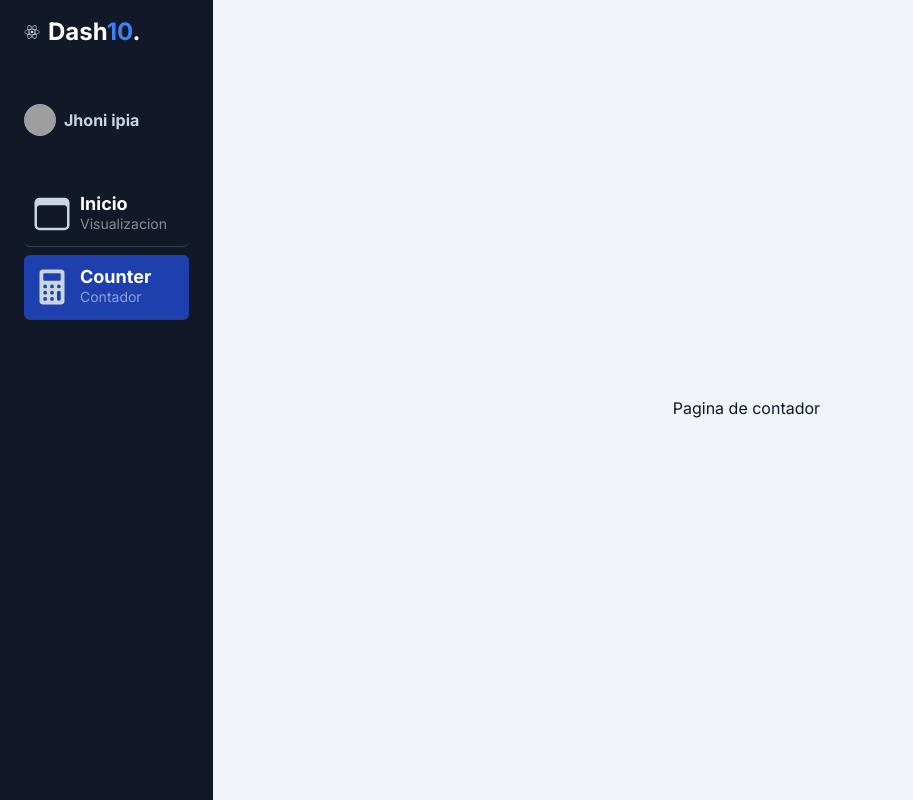
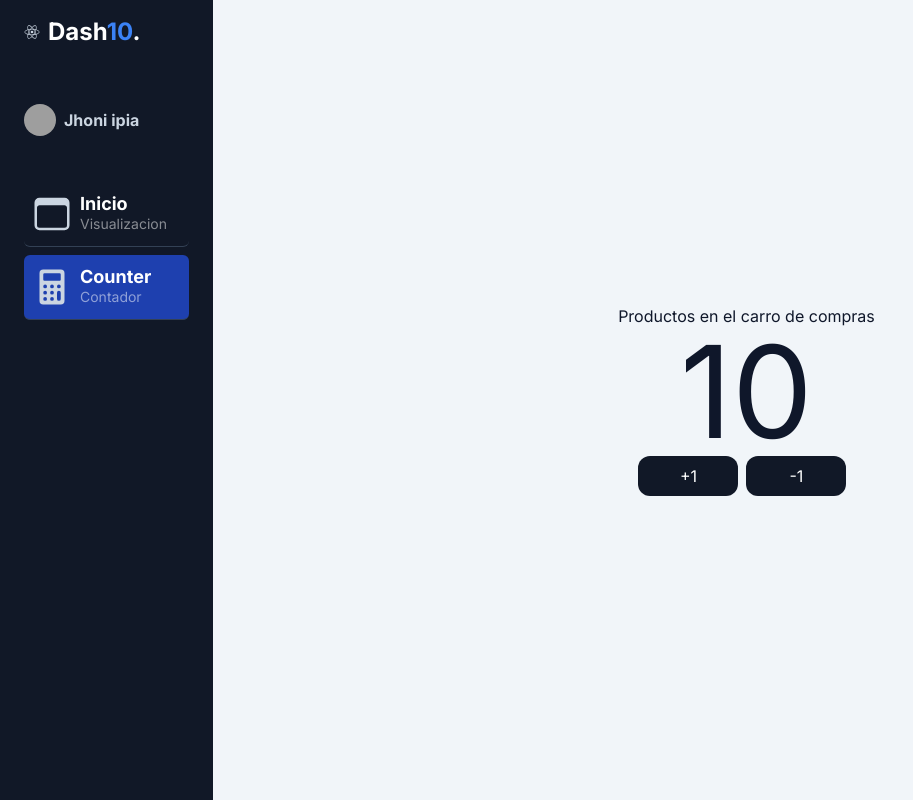
Before and after one commit to Jhonii10/dash-10, a Next.js app: page /dashboard/counter in a window 1280 px wide. Shown: the whole page, without its empty margins (0-913 px from the left). Built offline with nearby package versions, Linux system fonts and the light colour scheme; grey boxes are pictures that could not be loaded.

Commit message:
finish counter page

```diff
--- /dev/null
+++ b/src/app/components/Counter.tsx
@@ -0,0 +1,33 @@
+'use client'
+import React, { useState } from 'react'
+
+interface Props {
+    value?:number;
+}
+
+export const Counter = ({value = 0}:Props) => {
+    const [counter, setCounter] = useState(value);
+
+  return (
+    <>
+        <span>Productos en el carro de compras</span>
+        <span className='text-9xl'>{counter}</span>
+
+        <div className='flex'>
+            <button
+                className='flex items-center justify-center p-2 rounded-xl bg-gray-900 text-white hover:bg-gray-600 transition-all w-[100px] mr-2'
+                onClick={()=>{setCounter(counter + 1)}}
+            >
+            +1
+            </button>
+            <button
+                className='flex items-center justify-center p-2 rounded-xl bg-gray-900 text-white hover:bg-gray-600 transition-all w-[100px] mr-2'
+                onClick={()=>{  setCounter(counter - 1)}}
+                disabled={counter <= 0 }
+                >
+            -1
+            </button>
+        </div>
+    </>
+  )
+}
--- a/src/app/components/index.tsx
+++ b/src/app/components/index.tsx
@@ -1 +1,2 @@
 export {Sidebar} from './Sidebar';
+export {Counter} from './Counter';
--- a/src/app/dashboard/counter/page.tsx
+++ b/src/app/dashboard/counter/page.tsx
@@ -1,9 +1,15 @@
-import React from 'react'
+import { Counter } from '@/app/components'
 
-export default function Counter() {
+export const metadata = {
+  title: "Contador",
+  description: "Productos en el carro de compras",
+};
+
+export default function CounterPage() {
+
   return (
-    <main className="flex min-h-screen  items-center justify-center">
-      Pagina de contador
+    <main className="flex flex-col items-center justify-center w-full h-full">
+       <Counter value={10}/>
     </main>
   )
 }
--- a/src/app/globals.css
+++ b/src/app/globals.css
@@ -1,33 +1,3 @@
 @tailwind base;
 @tailwind components;
 @tailwind utilities;
-
-:root {
-  --foreground-rgb: 0, 0, 0;
-  --background-start-rgb: 214, 219, 220;
-  --background-end-rgb: 255, 255, 255;
-}
-
-@media (prefers-color-scheme: dark) {
-  :root {
-    --foreground-rgb: 255, 255, 255;
-    --background-start-rgb: 0, 0, 0;
-    --background-end-rgb: 0, 0, 0;
-  }
-}
-
-body {
-  color: rgb(var(--foreground-rgb));
-  background: linear-gradient(
-      to bottom,
-      transparent,
-      rgb(var(--background-end-rgb))
-    )
-    rgb(var(--background-start-rgb));
-}
-
-@layer utilities {
-  .text-balance {
-    text-wrap: balance;
-  }
-}
```
